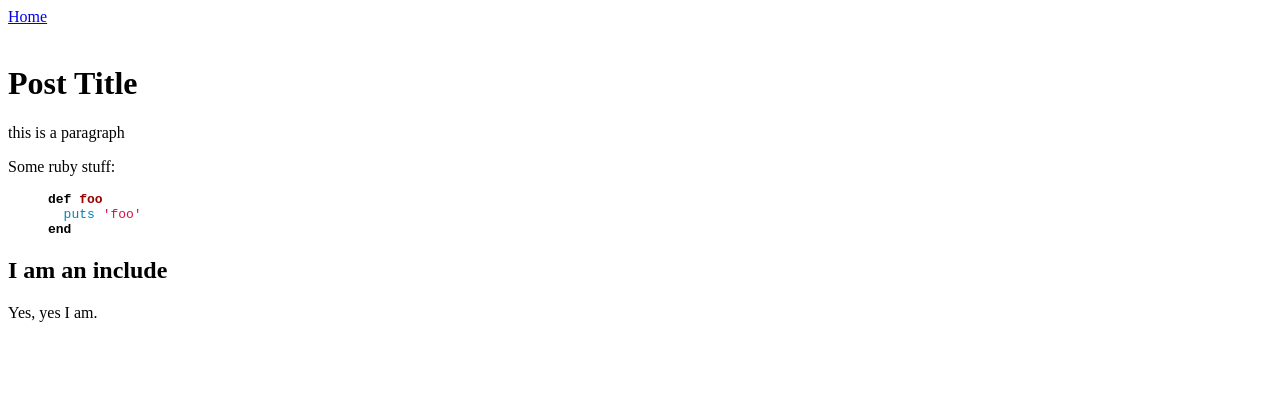
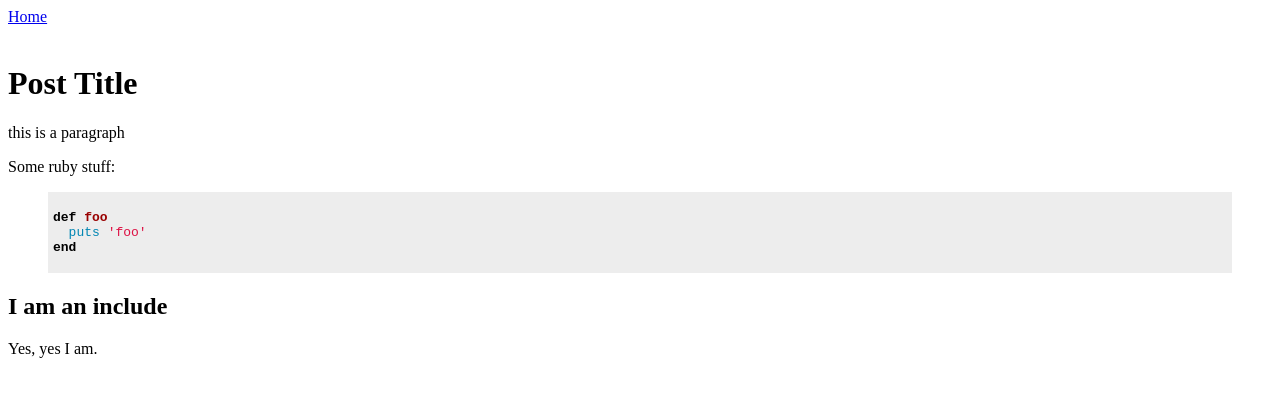
Before and after one commit to iron-io/docs, a Jekyll site: the page built from _posts/2012-02-21-test.md, in a window 1280 px wide. Shown: the top 397 px of the page. Built offline with Jekyll 4.4.1, drawn with Linux system fonts in a browser that asks for light colours.

```diff
--- a/CNAME
+++ b/CNAME
@@ -1 +1 @@
-docs.iron.io
+docs-beta.iron.io
--- a/css/syntax.css
+++ b/css/syntax.css
@@ -1,4 +1,4 @@
-.highlight  { background: #ffffff; }
+.highlight  { background: #ededed; padding: 5px; }
 .highlight .c { color: #999988; font-style: italic } /* Comment */
 .highlight .err { color: #a61717; background-color: #e3d2d2 } /* Error */
 .highlight .k { font-weight: bold } /* Keyword */
```
